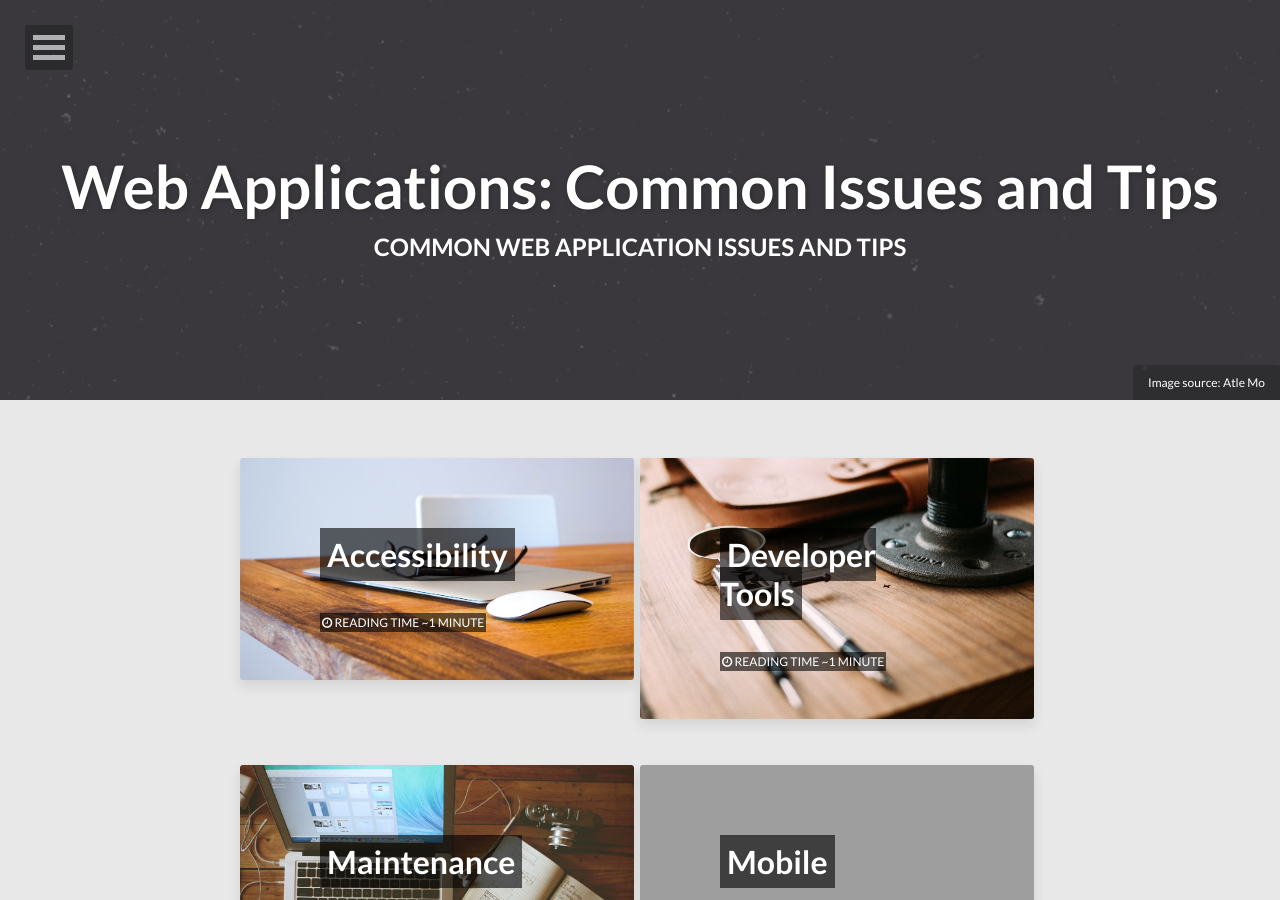
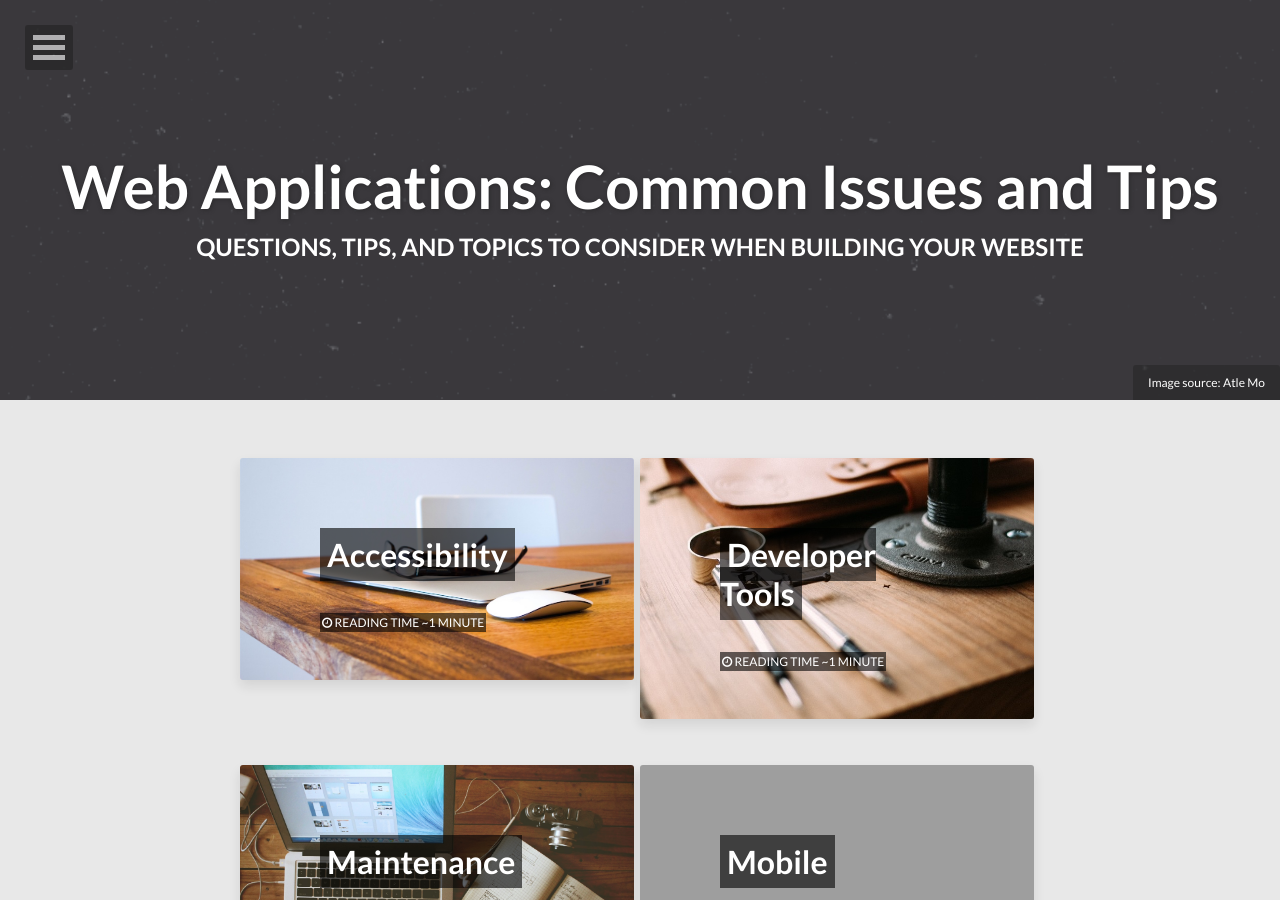
Before and after one commit to idmontie/WebApplicationsBlog, a Jekyll site: the page built from index.html, in a window 1280 px wide and 900 px high. Built offline with Jekyll 4.4.1, drawn with Linux system fonts in a browser that asks for light colours; nearby versions of some CDN libraries; the list of posts is cut into pages by our own code.

Commit message:
website tagline

```diff
--- a/index.html
+++ b/index.html
@@ -1,6 +1,6 @@
 ---
 layout: post-index
-title: Common Web Application Issues and Tips
+title: Questions, tips, and topics to consider when building your website
 description: "Describe this nonsense."
 tags: [web, application, tips, issues, suggestions]
 comments: false
```
